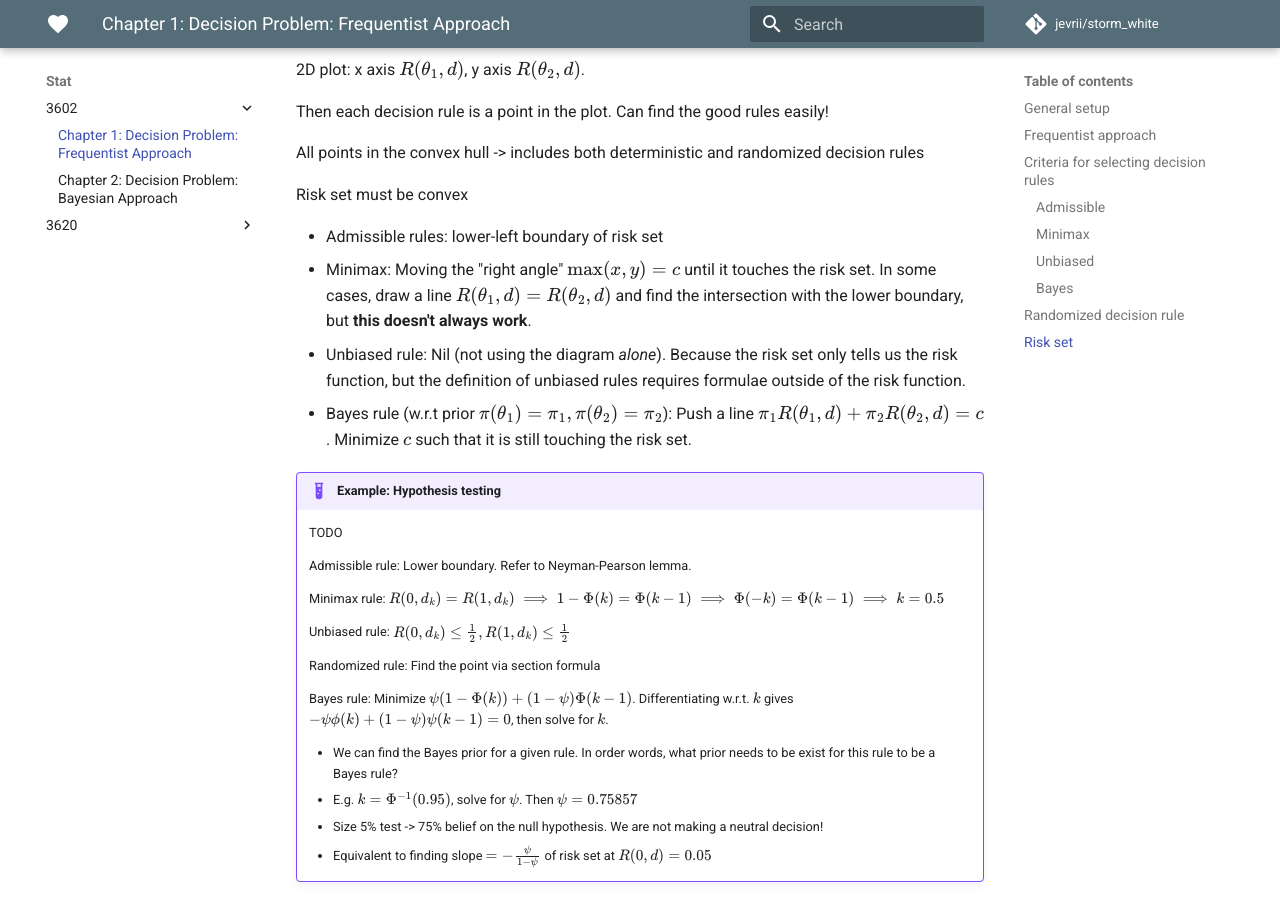
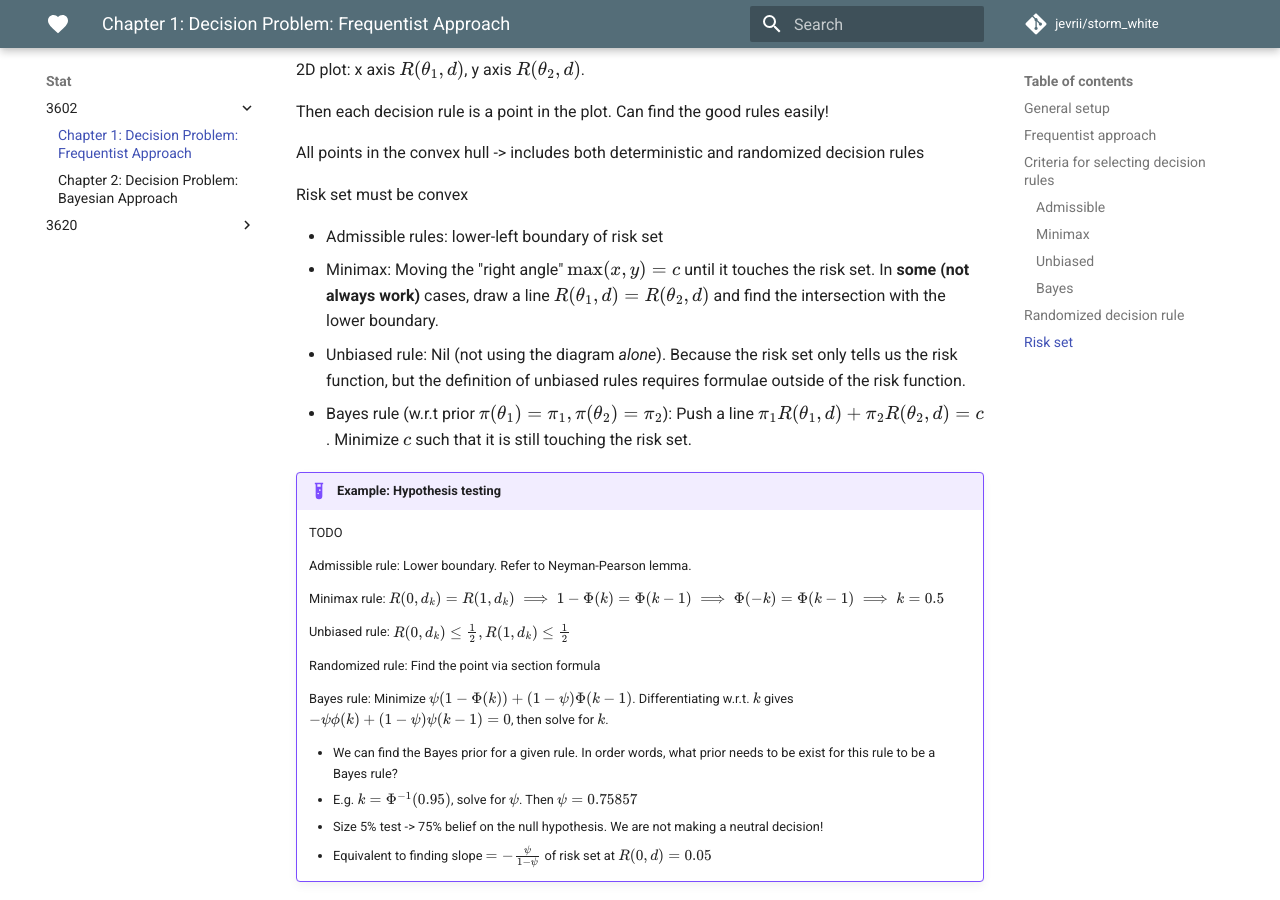
Before and after one commit to jevrii/storm_white, an MkDocs documentation site: the page built from docs/stat/3602/ch1.md, in a window 1280 px wide and 900 px high, scrolled down 3394 px. Built offline with MkDocs 1.6.1 and Material for MkDocs 9.7.7, drawn with Linux system fonts in a browser that asks for light colours; emoji names are drawn with the system emoji font; comment, search, counter and statistics services are not loaded.

Commit message:
Update ch1.md

```diff
--- a/docs/stat/3602/ch1.md
+++ b/docs/stat/3602/ch1.md
@@ -113,7 +113,7 @@ All points in the convex hull -> includes both deterministic and randomized deci
 Risk set must be convex
 
 - Admissible rules: lower-left boundary of risk set
-- Minimax: Moving the "right angle" $\max(x, y) = c$ until it touches the risk set. In some cases, draw a line $R(\theta_1, d) = R(\theta_2, d)$ and find the intersection with the lower boundary, but **this doesn't always work**.
+- Minimax: Moving the "right angle" $\max(x, y) = c$ until it touches the risk set. In **some (not always work)** cases, draw a line $R(\theta_1, d) = R(\theta_2, d)$ and find the intersection with the lower boundary.
 - Unbiased rule: Nil (not using the diagram _alone_). Because the risk set only tells us the risk function, but the definition of unbiased rules requires formulae outside of the risk function.
 - Bayes rule (w.r.t prior $\pi(\theta_1) = \pi_1, \pi(\theta_2) = \pi_2$): Push a line $\pi_1 R(\theta_1, d) + \pi_2 R(\theta_2, d) = c$. Minimize $c$ such that it is still touching the risk set.
 
```
